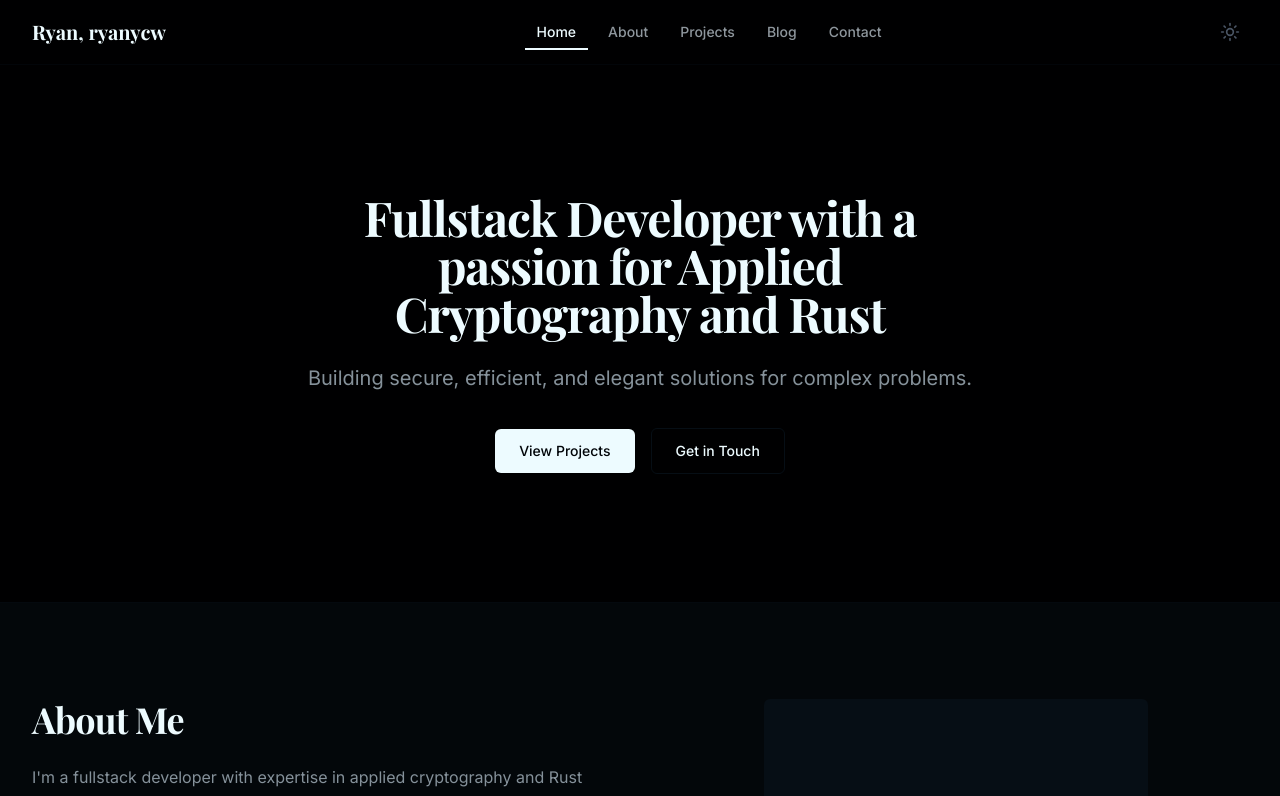
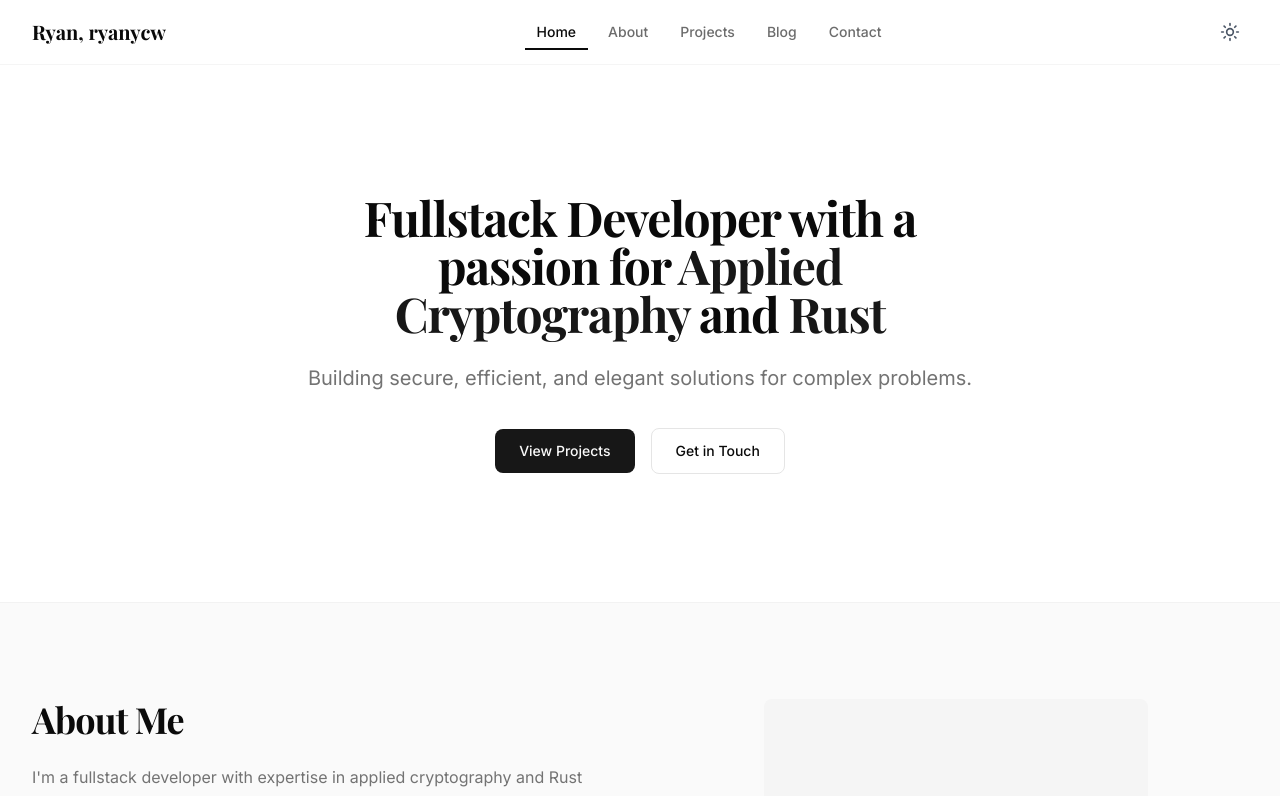
Before and after one commit to ryanycw/personal-site, a Next.js app: page / in a window 1280 px wide. Shown: the top 796 px of the page. Built offline with nearby package versions, Linux system fonts and the light colour scheme; a web font is replaced by a local one.

Commit message:
chore: update Tailwind CSS configuration and global styles for dark mode support and new color variables

```diff
--- a/src/app/globals.css
+++ b/src/app/globals.css
@@ -1,4 +1,7 @@
 @import "tailwindcss";
+@import "tw-animate-css";
+
+@custom-variant dark (&:is(.dark *));
 
 @theme {
   --color-border: oklch(0.9 0.02 240);
@@ -71,6 +74,37 @@
   --color-card-foreground: oklch(0.98 0.02 240);
   --color-popover: oklch(0.04 0.02 240);
   --color-popover-foreground: oklch(0.98 0.02 240);
+  --background: oklch(0.145 0 0);
+  --foreground: oklch(0.985 0 0);
+  --card: oklch(0.205 0 0);
+  --card-foreground: oklch(0.985 0 0);
+  --popover: oklch(0.205 0 0);
+  --popover-foreground: oklch(0.985 0 0);
+  --primary: oklch(0.922 0 0);
+  --primary-foreground: oklch(0.205 0 0);
+  --secondary: oklch(0.269 0 0);
+  --secondary-foreground: oklch(0.985 0 0);
+  --muted: oklch(0.269 0 0);
+  --muted-foreground: oklch(0.708 0 0);
+  --accent: oklch(0.269 0 0);
+  --accent-foreground: oklch(0.985 0 0);
+  --destructive: oklch(0.704 0.191 22.216);
+  --border: oklch(1 0 0 / 10%);
+  --input: oklch(1 0 0 / 15%);
+  --ring: oklch(0.556 0 0);
+  --chart-1: oklch(0.488 0.243 264.376);
+  --chart-2: oklch(0.696 0.17 162.48);
+  --chart-3: oklch(0.769 0.188 70.08);
+  --chart-4: oklch(0.627 0.265 303.9);
+  --chart-5: oklch(0.645 0.246 16.439);
+  --sidebar: oklch(0.205 0 0);
+  --sidebar-foreground: oklch(0.985 0 0);
+  --sidebar-primary: oklch(0.488 0.243 264.376);
+  --sidebar-primary-foreground: oklch(0.985 0 0);
+  --sidebar-accent: oklch(0.269 0 0);
+  --sidebar-accent-foreground: oklch(0.985 0 0);
+  --sidebar-border: oklch(1 0 0 / 10%);
+  --sidebar-ring: oklch(0.556 0 0);
 }
 
 body {
@@ -190,3 +224,85 @@
     padding-right: 2rem;
   }
 }
+
+@theme inline {
+  --radius-sm: calc(var(--radius) - 4px);
+  --radius-md: calc(var(--radius) - 2px);
+  --radius-lg: var(--radius);
+  --radius-xl: calc(var(--radius) + 4px);
+  --color-background: var(--background);
+  --color-foreground: var(--foreground);
+  --color-card: var(--card);
+  --color-card-foreground: var(--card-foreground);
+  --color-popover: var(--popover);
+  --color-popover-foreground: var(--popover-foreground);
+  --color-primary: var(--primary);
+  --color-primary-foreground: var(--primary-foreground);
+  --color-secondary: var(--secondary);
+  --color-secondary-foreground: var(--secondary-foreground);
+  --color-muted: var(--muted);
+  --color-muted-foreground: var(--muted-foreground);
+  --color-accent: var(--accent);
+  --color-accent-foreground: var(--accent-foreground);
+  --color-destructive: var(--destructive);
+  --color-border: var(--border);
+  --color-input: var(--input);
+  --color-ring: var(--ring);
+  --color-chart-1: var(--chart-1);
+  --color-chart-2: var(--chart-2);
+  --color-chart-3: var(--chart-3);
+  --color-chart-4: var(--chart-4);
+  --color-chart-5: var(--chart-5);
+  --color-sidebar: var(--sidebar);
+  --color-sidebar-foreground: var(--sidebar-foreground);
+  --color-sidebar-primary: var(--sidebar-primary);
+  --color-sidebar-primary-foreground: var(--sidebar-primary-foreground);
+  --color-sidebar-accent: var(--sidebar-accent);
+  --color-sidebar-accent-foreground: var(--sidebar-accent-foreground);
+  --color-sidebar-border: var(--sidebar-border);
+  --color-sidebar-ring: var(--sidebar-ring);
+}
+
+:root {
+  --radius: 0.625rem;
+  --background: oklch(1 0 0);
+  --foreground: oklch(0.145 0 0);
+  --card: oklch(1 0 0);
+  --card-foreground: oklch(0.145 0 0);
+  --popover: oklch(1 0 0);
+  --popover-foreground: oklch(0.145 0 0);
+  --primary: oklch(0.205 0 0);
+  --primary-foreground: oklch(0.985 0 0);
+  --secondary: oklch(0.97 0 0);
+  --secondary-foreground: oklch(0.205 0 0);
+  --muted: oklch(0.97 0 0);
+  --muted-foreground: oklch(0.556 0 0);
+  --accent: oklch(0.97 0 0);
+  --accent-foreground: oklch(0.205 0 0);
+  --destructive: oklch(0.577 0.245 27.325);
+  --border: oklch(0.922 0 0);
+  --input: oklch(0.922 0 0);
+  --ring: oklch(0.708 0 0);
+  --chart-1: oklch(0.646 0.222 41.116);
+  --chart-2: oklch(0.6 0.118 184.704);
+  --chart-3: oklch(0.398 0.07 227.392);
+  --chart-4: oklch(0.828 0.189 84.429);
+  --chart-5: oklch(0.769 0.188 70.08);
+  --sidebar: oklch(0.985 0 0);
+  --sidebar-foreground: oklch(0.145 0 0);
+  --sidebar-primary: oklch(0.205 0 0);
+  --sidebar-primary-foreground: oklch(0.985 0 0);
+  --sidebar-accent: oklch(0.97 0 0);
+  --sidebar-accent-foreground: oklch(0.205 0 0);
+  --sidebar-border: oklch(0.922 0 0);
+  --sidebar-ring: oklch(0.708 0 0);
+}
+
+@layer base {
+  * {
+    @apply border-border outline-ring/50;
+  }
+  body {
+    @apply bg-background text-foreground;
+  }
+}
--- a/tailwind.config.js
+++ b/tailwind.config.js
@@ -1,9 +1,10 @@
 /** @type {import('tailwindcss').Config} */
 module.exports = {
+  darkMode: 'class',
   content: [
-    './pages/**/*.{js,ts,jsx,tsx,mdx}',
-    './components/**/*.{js,ts,jsx,tsx,mdx}',
-    './app/**/*.{js,ts,jsx,tsx,mdx}',
+    './src/pages/**/*.{js,ts,jsx,tsx,mdx}',
+    './src/components/**/*.{js,ts,jsx,tsx,mdx}',
+    './src/app/**/*.{js,ts,jsx,tsx,mdx}',
   ],
   plugins: [],
 }
```
